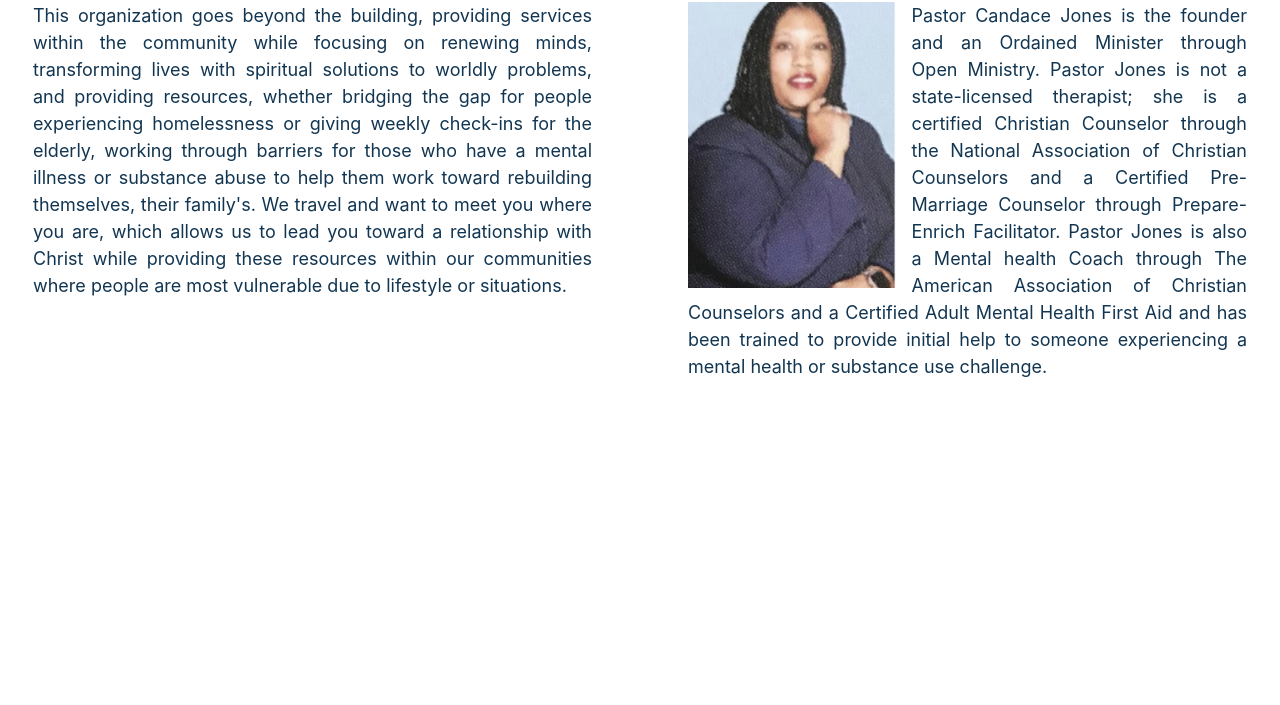
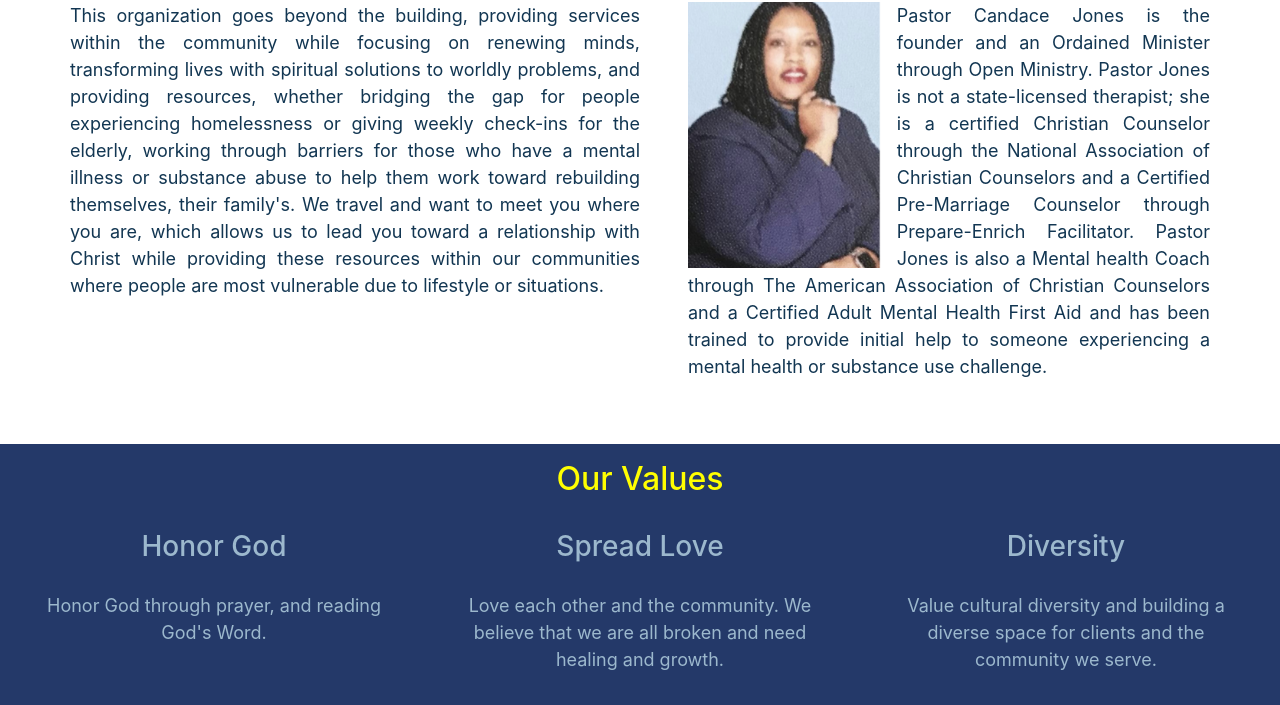
Before and after one commit to Yuxiang-Huang/CJ-Ministry-Team-9, a plain HTML site: page index.html in a window 1280 px wide. Shown: the part 607-1312 px from the top of the page. Before the commit the page ends 1003 px from the top, so only its background shows below. Drawn offline with nearby package versions, Linux system fonts and the light colour scheme.

Commit message:
Add Our Values section and fixed overflow issue

```diff
--- a/css/style.css
+++ b/css/style.css
@@ -8,6 +8,7 @@
 :root {
   --highlightYellow: yellow; /* can't name it --yellow? */
   --normalTextColor: #123652;
+  --sectionTextColor: #9cb8cd;
 }
 
 /* custom classes for display */
@@ -77,7 +78,7 @@ header {
 }
 
 #MissionDescription {
-  color: #9cb8cd;
+  color: var(--sectionTextColor);
   font-size: large;
   text-align: center;
 }
@@ -87,7 +88,7 @@ header {
 
 #AboutUs {
   color: var(--normalTextColor);
-  padding: 3em 3em 0;
+  padding: 3em 0 3em 0;
 }
 
 #AboutUsTitle {
@@ -101,7 +102,7 @@ header {
 
 #Leadership {
   color: var(--normalTextColor);
-  padding: 3em 3em 0;
+  padding: 3em 0 3em 3em;
 }
 
 #LeadershipTitle {
@@ -123,6 +124,36 @@ header {
 }
 /* #endregion */
 
+/* #region Our Values */
+#OurValues {
+  padding: 1em;
+}
+
+#OurValuesTitle {
+  color: var(--highlightYellow);
+  text-align: center;
+  margin-bottom: 1em;
+}
+
+.valueTitle {
+  color: #9cb8cd;
+  text-align: center;
+  margin-bottom: 1em;
+}
+
+.valueDescriptionWrapper {
+  width: 23em;
+  margin-left: auto;
+  margin-right: auto;
+}
+
+.valueDescription {
+  color: #9cb8cd;
+  font-size: large;
+  text-align: center;
+}
+/* #endregion */
+
 @media (max-width: 991px) {
   /* make text smaller when screen too small */
   #TitleText {
--- a/index.html
+++ b/index.html
@@ -115,7 +115,7 @@
     <section id="Mission" class="sectionBG">
       <h2 id="MissionTitle">Our Mission Statement</h2>
       <div id="MissionDescriptionWrapper">
-        <p id="MissionDescription">
+        <p id="MissionDescription" class="sectionText">
           CJ Ministry's mission seeks to proclaim Spiritual Brokenness and
           social Pain with Faith, Love, and Hope.
         </p>
@@ -123,7 +123,7 @@
     </section>
 
     <!-- About Us and Leadership -->
-    <div>
+    <div class="container">
       <div class="row">
         <section id="AboutUs" class="col-lg-6">
           <h2 id="AboutUsTitle">About Us</h2>
@@ -159,5 +159,38 @@
         </section>
       </div>
     </div>
+
+    <!-- Our Values -->
+    <section id="OurValues" class="sectionBG">
+      <h2 id="OurValuesTitle">Our Values</h2>
+      <div class="row">
+        <div class="value col-lg-4">
+          <h3 class="valueTitle">Honor God</h3>
+          <div class="valueDescriptionWrapper">
+            <p class="valueDescription">
+              Honor God through prayer, and reading God's Word.
+            </p>
+          </div>
+        </div>
+        <div class="value col-lg-4">
+          <h3 class="valueTitle">Spread Love</h3>
+          <div class="valueDescriptionWrapper">
+            <p class="valueDescription">
+              Love each other and the community. We believe that we are all
+              broken and need healing and growth.
+            </p>
+          </div>
+        </div>
+        <div class="value col-lg-4">
+          <h3 class="valueTitle">Diversity</h3>
+          <div class="valueDescriptionWrapper">
+            <p class="valueDescription">
+              Value cultural diversity and building a diverse space for clients
+              and the community we serve.
+            </p>
+          </div>
+        </div>
+      </div>
+    </section>
   </body>
 </html>
```
